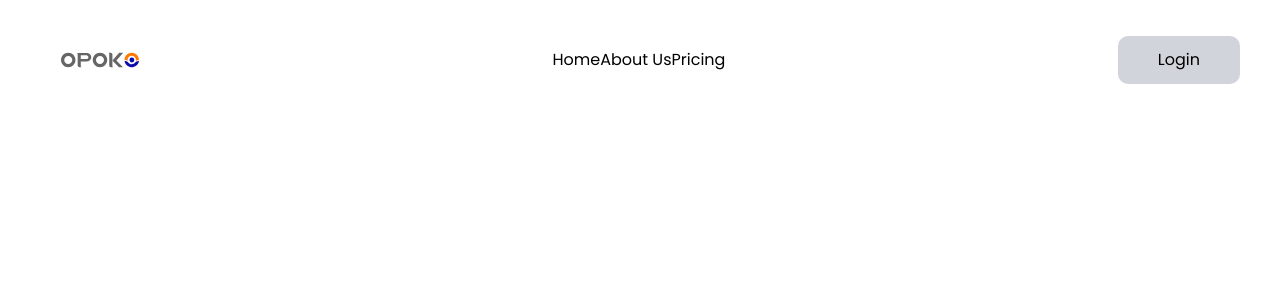
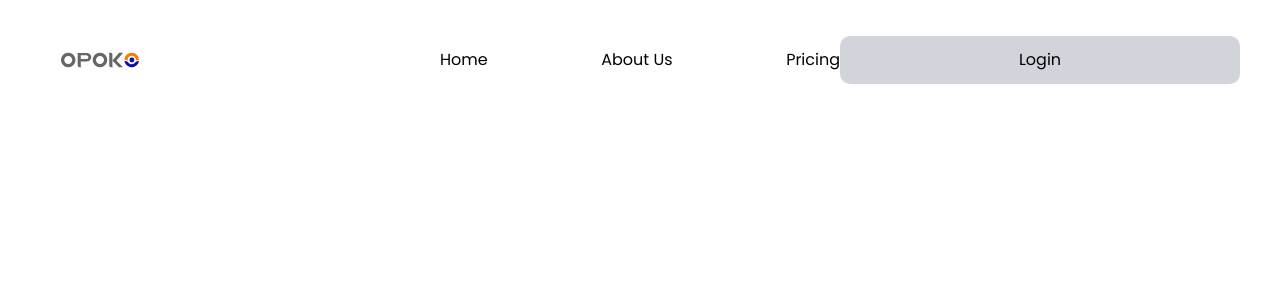
Before and after one commit to Niscolinx/opoko, a React (Vite) app: page / in a window 1280 px wide. Shown: the top 300 px of the page. Built offline with nearby package versions, Linux system fonts and the light colour scheme.

Commit message:
working on header

```diff
--- a/src/components/Header.tsx
+++ b/src/components/Header.tsx
@@ -10,7 +10,9 @@ const Header = () => {
   console.log({location})
 
   return (
-      <div className="flex items-center justify-between">
+      <div className="grid items-center grid-cols-3" style={{
+        gridTemplateColumns: '1fr 1fr 1fr'
+      }}>
       <img src="/asset/logo.svg" alt="" className="w-[12rem]" />
       <div className="flex justify-between">
         {path.map((item) => {
```
